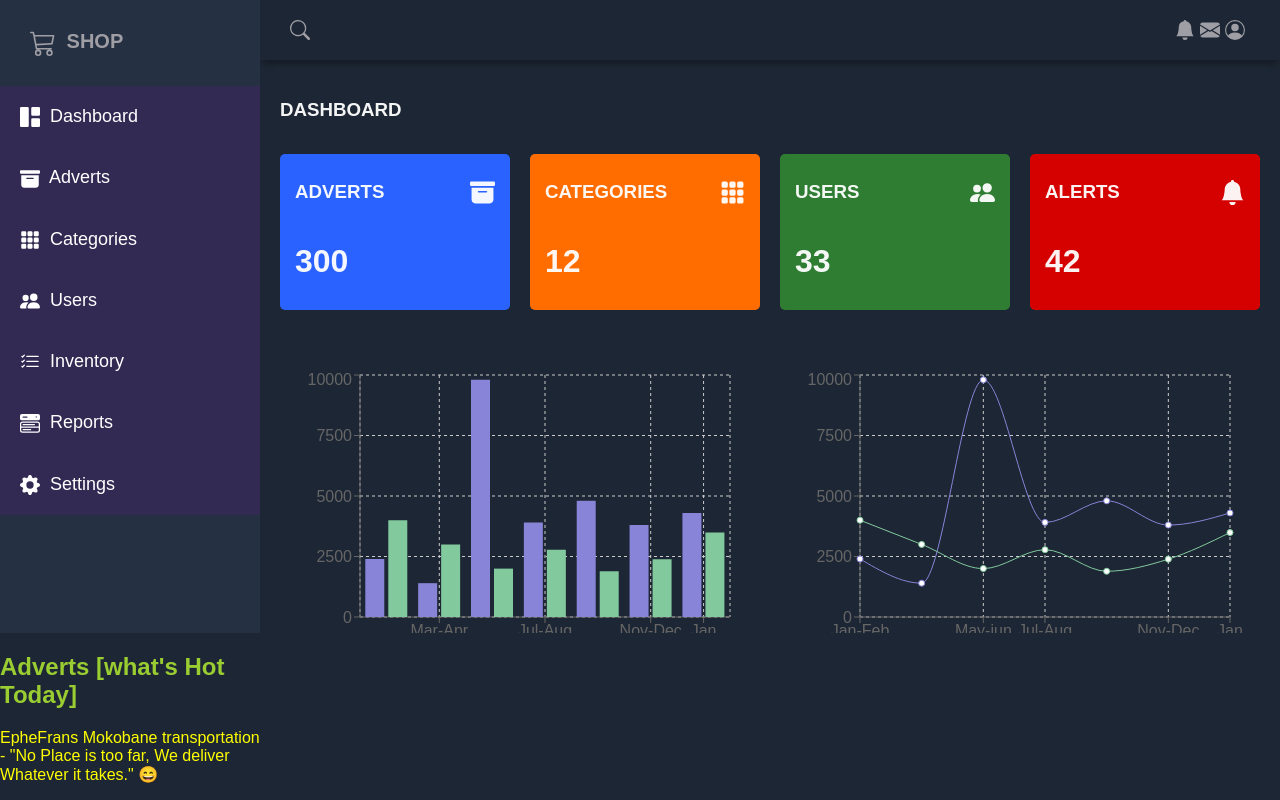
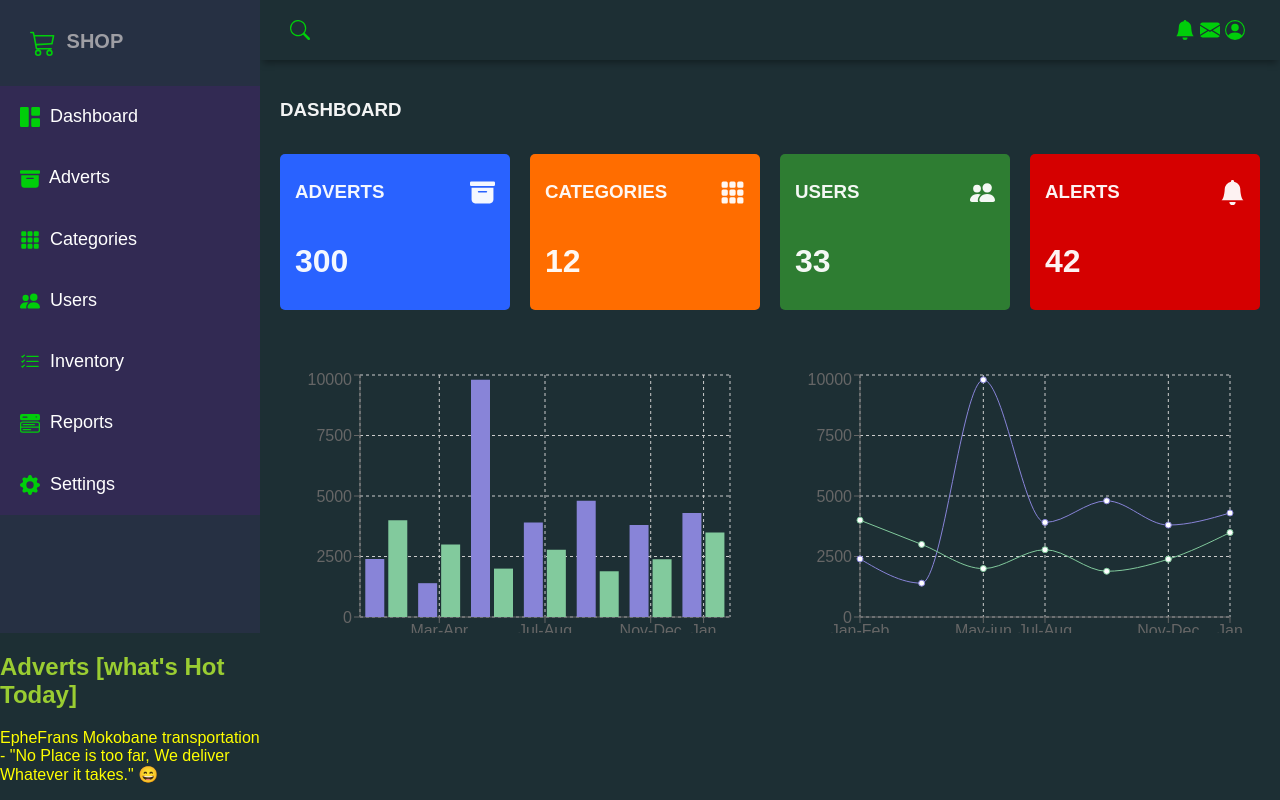
Before and after one commit to middas123/Admindashboard, a React (Vite) app in the folder sociopediaADMINBOARD/: page / in a window 1280 px wide. Built offline with nearby package versions, Linux system fonts and the light colour scheme.

Commit message:
i added a hover over on the icons

```diff
--- a/sociopediaADMINBOARD/src/App.css
+++ b/sociopediaADMINBOARD/src/App.css
@@ -1,24 +1,29 @@
 body {
   margin: 0;
   padding: 0;
-  background-color: #1d2634;
+  background-color: #1d2f34;
   color: #9e9ea4;
   font-family: 'Montserrat', sans-serif;
 }
 
-.icon {
+.icon,
+.icon_header {
   vertical-align: middle;
   line-height: 1px;
   font-size: 20px;
+  color: #00ce0a;
+  margin-right: 5px;
+  cursor: pointer;
+  transition: transform 0.3s ease-in-out; /* Added transition for smoother effect */
 }
+
 .icon_header {
-  vertical-align: middle;
-  line-height: 1px;
   font-size: 26px;
 }
-.icon, .icon_header {
-  margin-right: 5px;
-  cursor: pointer;
+
+.icon:hover,
+.icon_header:hover {
+  transform: scale(1.2); /* Increase the size on hover (adjust as needed) */
 }
 
 .close_icon {
@@ -27,6 +32,11 @@ body {
   margin-top: 10px;
   cursor: pointer;
 }
+
+.close_icon:hover {
+  transform: scale(1.2); /* Increase the size on hover (adjust as needed) */
+}
+
 
 .grid-container {
   display: grid;
@@ -95,7 +105,7 @@ body {
 }
 
 .sidebar-list-item:hover {
-  background-color: #f9f871; /* Change to the desired hover color (I yellow in this case) */
+  background-color: #f971db; /* Change to the desired hover color (I yellow in this case) */
   cursor: pointer;
   transform: scale(1.05); /* Optional: Adds a slight scale effect on hover */
 }
```
